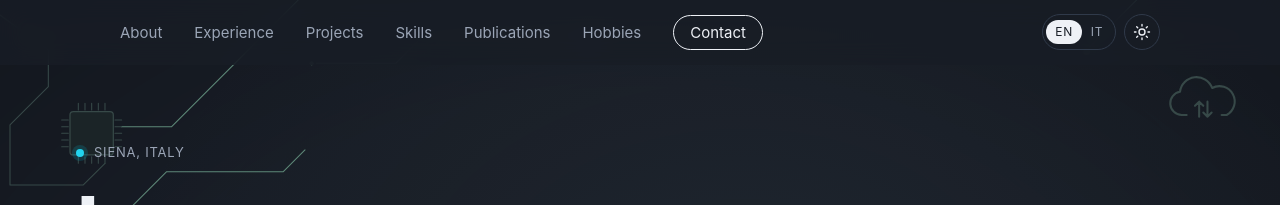
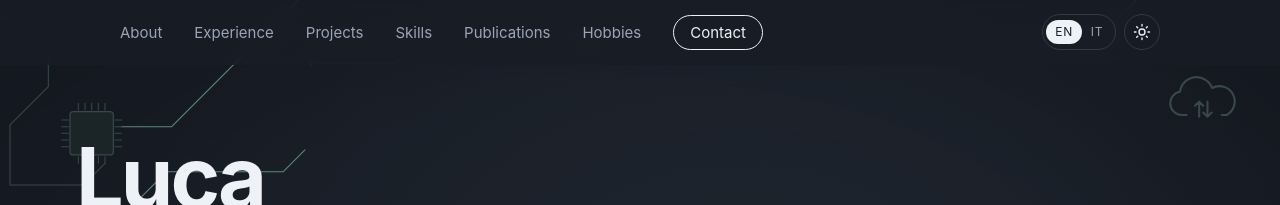
Before and after one commit to dima91/dima91.github.io, an Astro site: page / in a window 1280 px wide. Shown: the top 205 px of the page. Built offline with nearby package versions, Linux system fonts and the light colour scheme; Astro itself is replaced by a stand-in of ours.

Commit message:
style(hero): remove the location line above the name
- remove the "Siena, Italy" eyebrow and its dot from the hero (src/components/Hero.astro)

```diff
--- a/src/components/Hero.astro
+++ b/src/components/Hero.astro
@@ -26,12 +26,6 @@ const stats: { value: string; label: UiKey }[] = [
   class="mx-auto grid max-w-page grid-cols-1 items-center gap-[clamp(24px,4vw,64px)] overflow-x-clip px-gutter pt-[clamp(32px,6vw,72px)] pb-[clamp(56px,8vw,110px)] md:grid-cols-[minmax(0,0.85fr)_minmax(0,1.15fr)]"
 >
   <div>
-    <p
-      class="mb-5.5 inline-flex items-center gap-2.5 font-mono text-[13px] tracking-[.06em] text-ink-soft uppercase"
-    >
-      <span class="size-2 rounded-full bg-accent-bright shadow-[0_0_0_4px_rgba(6,182,212,.18)]"></span>
-      {t('hero.place')}
-    </p>
     <h1 class="font-head text-display font-bold whitespace-nowrap">Luca<br />Di Mauro</h1>
     <p
       class="mt-5.5 mb-6.5 inline-block bg-linear-to-r/srgb from-accent-bright to-magenta bg-clip-text font-head text-role font-medium text-transparent"
```
